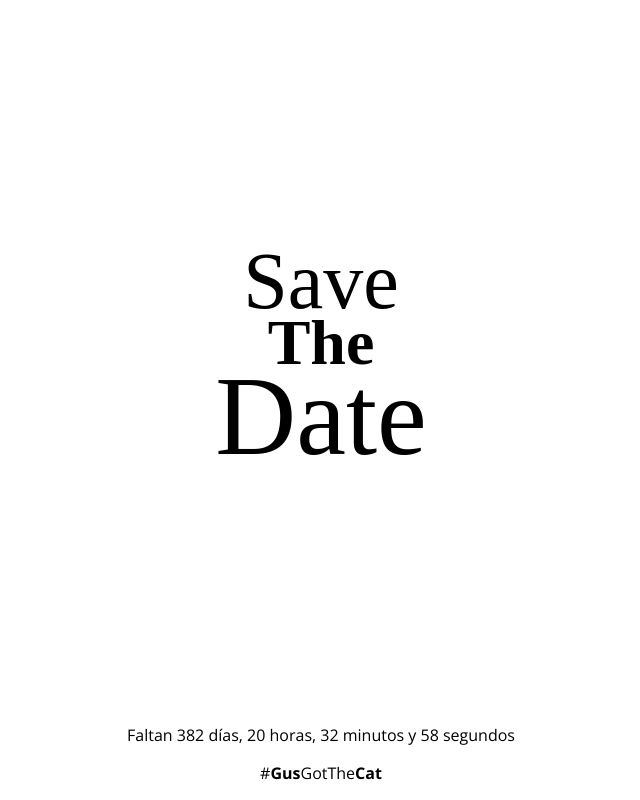
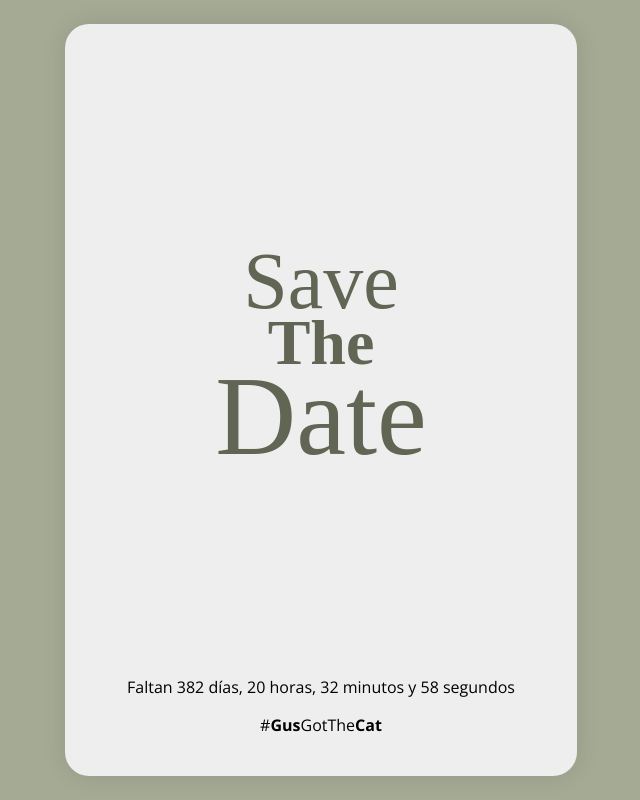
Before and after one commit to tavoohoh/catgus, a Nuxt app: page / in a window 1280 px wide. Shown: the whole page, without its empty margins (319-959 px from the left). Built offline with nearby package versions, Linux system fonts and the light colour scheme; a web font is replaced by a local one.

Commit message:
feat: colors and layout

```diff
--- a/assets/styles/global.css
+++ b/assets/styles/global.css
@@ -1,4 +1,9 @@
 @import url('https://fonts.googleapis.com/css2?family=Whisper&family=Open+Sans:ital,wght@0,300..800;1,300..800&display=swap');
+@import 'variables.css';
+
+* {
+  box-sizing: border-box;
+}
 
 body {
   font-family: "Open Sans", serif;
--- a/assets/styles/variables.css
+++ b/assets/styles/variables.css
@@ -1 +1,8 @@
-:root {}
+:root {
+  --primary: #eeeeee;
+  --accent: #f1ccb7;
+  --secondary: #e6d6bd;
+  --neutral-light: #c3c9b1;
+  --neutral-dark: #a4aa94;
+  --text: #606554;
+}
--- a/componentes/footer-count-down.vue
+++ b/componentes/footer-count-down.vue
@@ -52,5 +52,6 @@ onUnmounted(() => {
 <style scoped lang="css">
 .footer-count-down {
   text-align: center;
+  font-size: 1rem;
 }
 </style>
--- a/componentes/footer-hashtag.vue
+++ b/componentes/footer-hashtag.vue
@@ -14,5 +14,6 @@
 <style scoped lang="css">
 .footer-hashtag {
   text-align: center;
+  font-size: 1rem;
 }
 </style>
--- a/componentes/safe-the-date-title.vue
+++ b/componentes/safe-the-date-title.vue
@@ -20,6 +20,7 @@
     font-weight: 400;
     font-style: normal;
     text-align: center;
+    color: var(--text);
 
     span {
       display: block;
--- a/layouts/default.vue
+++ b/layouts/default.vue
@@ -1,5 +1,6 @@
 <template>
   <div class="layout-default">
+    <div class="layout-default-content">
       <header>
 
       </header>
@@ -12,6 +13,7 @@
         <footer-container />
       </footer>
     </div>
+  </div>
 </template>
 
 <script setup>
@@ -21,9 +23,23 @@ import FooterContainer from "~/componentes/footer-container.vue";
 
 <style scoped lang="css">
 .layout-default {
+  background-color: var(--neutral-dark);
+  height: 100vh;
+  display: grid;
+  grid-template-rows: 1fr;
+  padding: 24px;
+
+  .layout-default-content {
     display: grid;
     grid-template-rows: auto 1fr min-content;
-  height: 100vh;
+    height: 100%;
+    max-width: 512px;
+    width: 100%;
+    margin: 0 auto;
+    background-color: var(--primary);
+    border-radius: 24px;
+    padding: 24px;
+    box-shadow: 0 0 24px rgba(0, 0, 0, 0.1);
 
     header {}
 
@@ -31,4 +47,5 @@ import FooterContainer from "~/componentes/footer-container.vue";
 
     footer {}
   }
+}
 </style>
```
Lines whose indentation alone changed are shown as unchanged.
